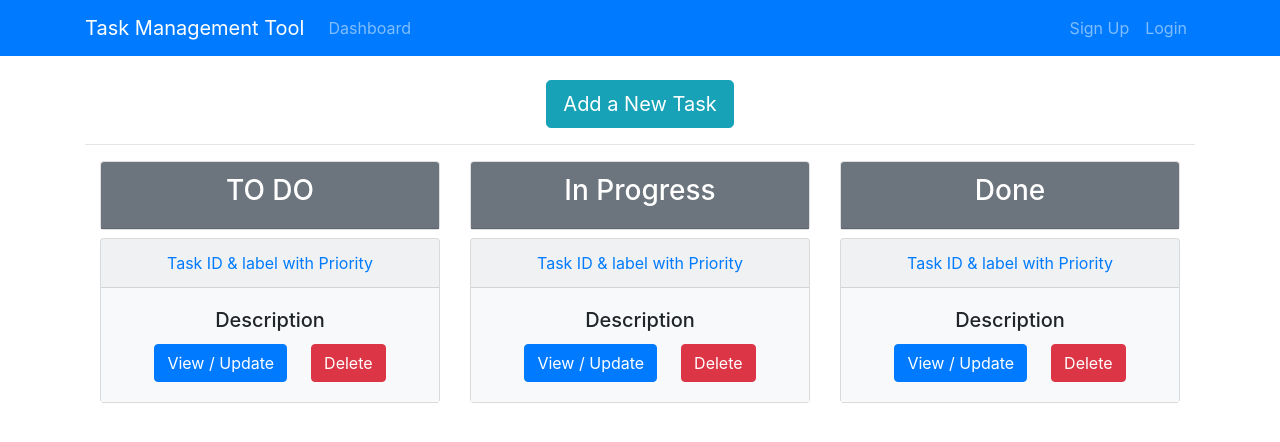
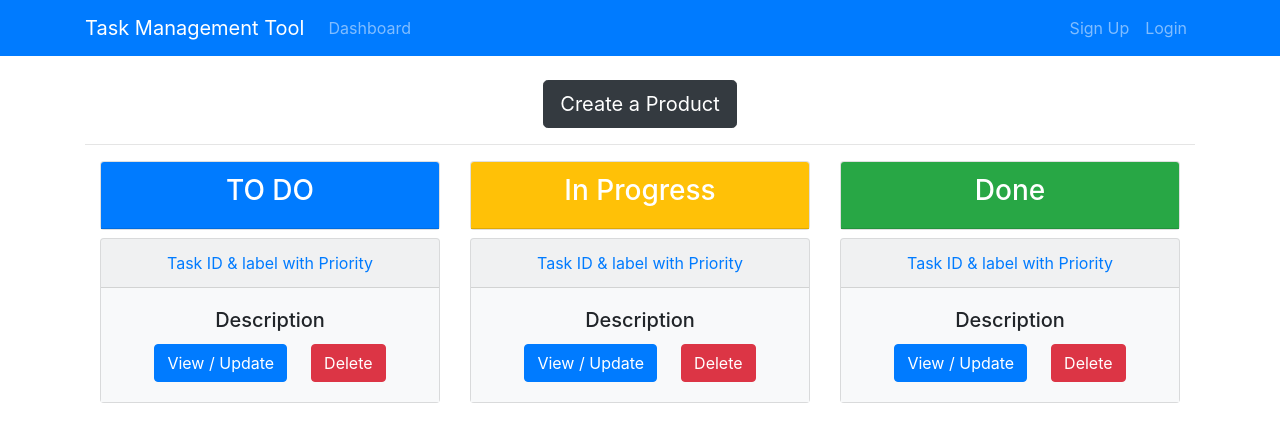
Before and after one commit to rahulraj25/task-management-frontend, a React (Create React App) app: page /dashboard in a window 1280 px wide. Shown: the top 442 px of the page. Built offline with nearby package versions, Linux system fonts and the light colour scheme.

Commit message:
Added router for Task components

```diff
--- a/src/App.js
+++ b/src/App.js
@@ -5,6 +5,8 @@ import "bootstrap/dist/css/bootstrap.min.css";
 import Header from "./components/layout/Header";
 import Dashboard from "./components/Dashboard";
 import { BrowserRouter as Router, Route } from "react-router-dom";
+import AddTask from "./components/task/AddTask";
+import UpdateTask from "./components/task/UpdateTask";
 
 function App() {
   return (
@@ -12,6 +14,8 @@ function App() {
       <div className="App">
         <Header />
         <Route exact path="/dashboard" component={Dashboard} />
+        <Route exact path="/addTask" component={AddTask} />
+        <Route exact path="/updateTask" component={UpdateTask} />
       </div>
     </Router>
   );
--- a/src/components/task/AddTaskButton.js
+++ b/src/components/task/AddTaskButton.js
@@ -4,8 +4,8 @@ import { Link } from "react-router-dom";
 export const AddTaskButton = () => {
   return (
     <React.Fragment>
-      <Link to="/addTask" className="btn btn-lg btn-info">
-        Add a New Task
+      <Link to="/addTask" className="btn btn-lg btn-dark">
+        Create a Product
       </Link>
     </React.Fragment>
   );
--- a/src/components/task/TaskList.js
+++ b/src/components/task/TaskList.js
@@ -8,7 +8,7 @@ class TaskList extends Component {
         <div className="row">
           <div class="col-md-4">
             <div class="card text-center mb-2">
-              <div class="card-header bg-secondary text-white">
+              <div class="card-header bg-primary text-white">
                 <h3>TO DO</h3>
               </div>
             </div>
@@ -27,7 +27,7 @@ class TaskList extends Component {
           </div>
           <div class="col-md-4">
             <div class="card text-center mb-2">
-              <div class="card-header bg-secondary text-white">
+              <div class="card-header bg-warning text-white">
                 <h3>In Progress</h3>
               </div>
             </div>
@@ -46,7 +46,7 @@ class TaskList extends Component {
           </div>
           <div class="col-md-4">
             <div class="card text-center mb-2">
-              <div class="card-header bg-secondary text-white">
+              <div class="card-header bg-success text-white">
                 <h3>Done</h3>
               </div>
             </div>
```
